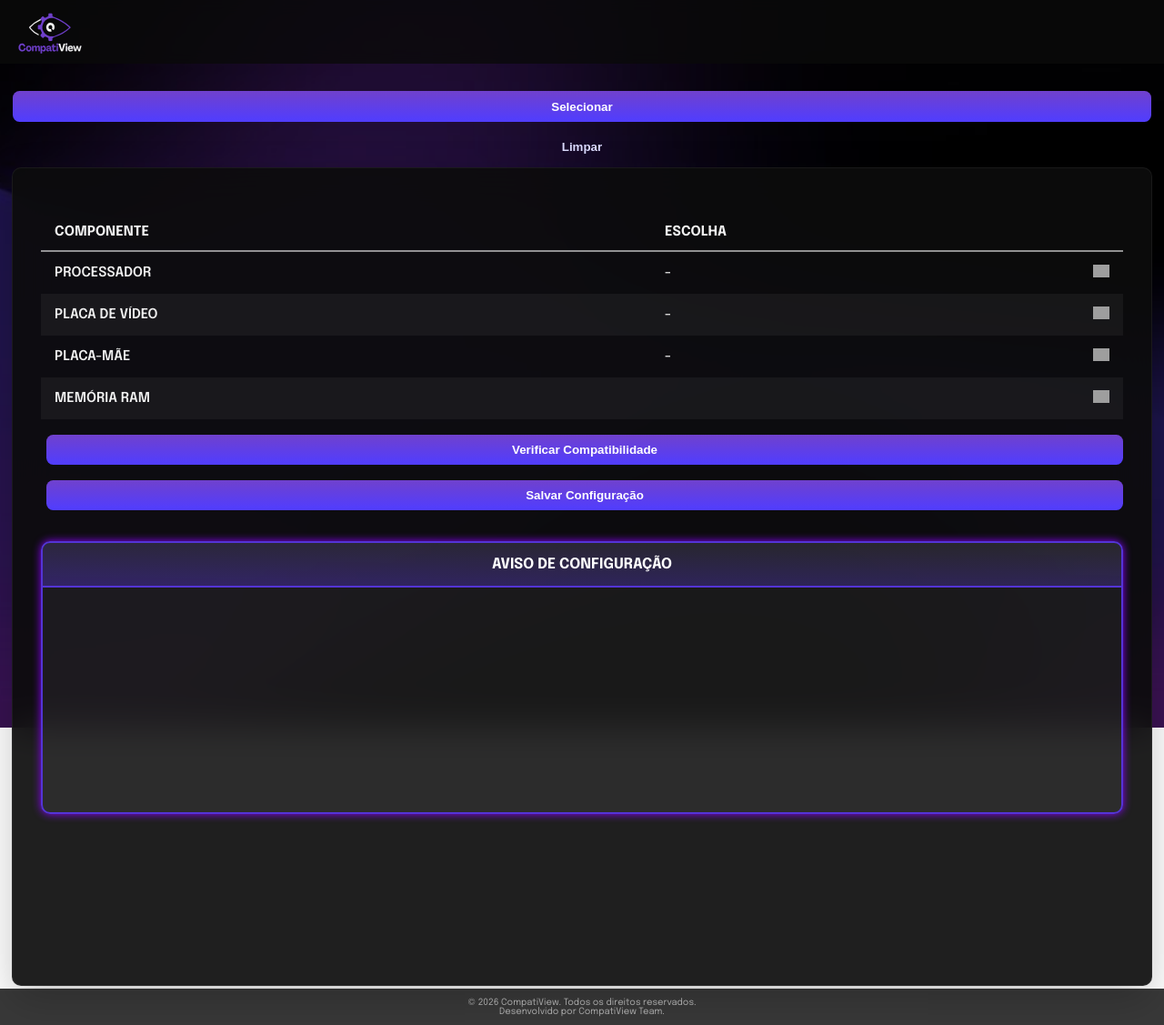
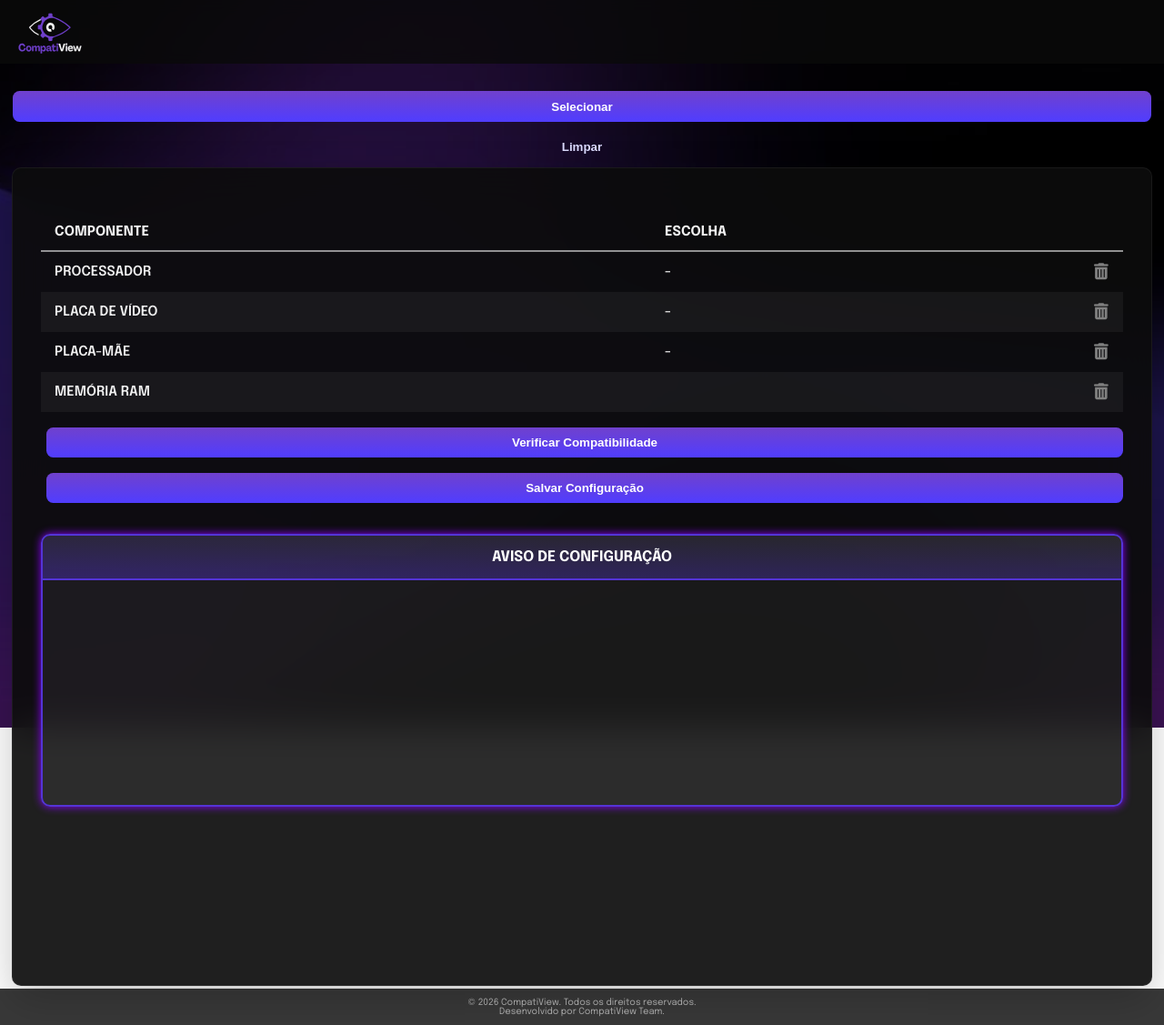
Before and after one commit to Nycolas-Dleon/CompatiView, a Flask app: template app/templates/main/selection.html in a window 1280 px wide. Shown: the whole page at 91% size. Run offline with Flask 3, Linux system fonts and the light colour scheme; the template is opened without the code that fills it, so the values that code supplies are empty; some web fonts are replaced; grey boxes are pictures that could not be loaded.

Commit message:
style: adiciona icone de lixeira estilizado

```diff
--- a/app/static/css/selection.css
+++ b/app/static/css/selection.css
@@ -244,11 +244,8 @@ select:active {
     padding-right: 1.5rem;
 }
 
-.bnt_remover_item {
-    background-image: url('../imgs/lixeira.png');
-    background-repeat: no-repeat;
-    background-position: center;
-    background-size: contain;
+.btn_remover_item {
+    color: gray;
     width: 1.8rem;
     height: 1.8rem;
     border: none;
@@ -256,12 +253,17 @@ select:active {
     cursor: pointer;
 }
 
-.bnt_remover_item:active {
-    background-image: url('../imgs/lixeira_hover.png');
+.btn_remover_item {
+    font-size: 1.8rem;
 }
 
-.bnt_remover_item:hover{
-    opacity: 0.6;
+.btn_remover_item:hover {
+    color: #fb542b;
+    transform: scale(1.1);
+}
+
+.btn_remover_item:active {
+    transform: scale(0.9);
 }
 
 .btns-session {
--- a/app/templates/main/selection.html
+++ b/app/templates/main/selection.html
@@ -79,7 +79,7 @@
                         <form action="{{ url_for('main.remover_componente') }}" method="post">
                         <input type="hidden" name="csrf_token" value="{{ csrf_token() }}">
                             <input type="hidden" name="tipo_componente" value="cpu">
-                            <button type="submit" class="bnt_remover_item"></button>
+                            <button type="submit" class="btn_remover_item"><i class="fa-solid fa-trash-can"></i></button>
                         </form>
                     {% endif %}
                     </td>
@@ -93,7 +93,7 @@
                         <form action="{{ url_for('main.remover_componente') }}" method="post">
                         <input type="hidden" name="csrf_token" value="{{ csrf_token() }}">
                             <input type="hidden" name="tipo_componente" value="gpu">
-                            <button type="submit" class="bnt_remover_item"></button>
+                            <button type="submit" class="btn_remover_item"><i class="fa-solid fa-trash-can"></i></button>
                         </form>
                     {% endif %}
                     </td>
@@ -107,7 +107,7 @@
                         <form action="{{ url_for('main.remover_componente') }}" method="post">
                         <input type="hidden" name="csrf_token" value="{{ csrf_token() }}">
                             <input type="hidden" name="tipo_componente" value="motherboard">
-                            <button type="submit" class="bnt_remover_item"></button>
+                            <button type="submit" class="btn_remover_item"><i class="fa-solid fa-trash-can"></i></button>
                         </form>
                     {% endif %}
                     </td>
@@ -131,7 +131,7 @@
                             <form action="{{ url_for('main.remover_componente') }}" method="post">
                             <input type="hidden" name="csrf_token" value="{{ csrf_token() }}">
                                 <input type="hidden" name="tipo_componente" value="ram">
-                                <button type="submit" class="bnt_remover_item"></button>
+                                <button type="submit" class="btn_remover_item"><i class="fa-solid fa-trash-can"></i></button>
                             </form>
                         {% endif %}
                         </td>
```
